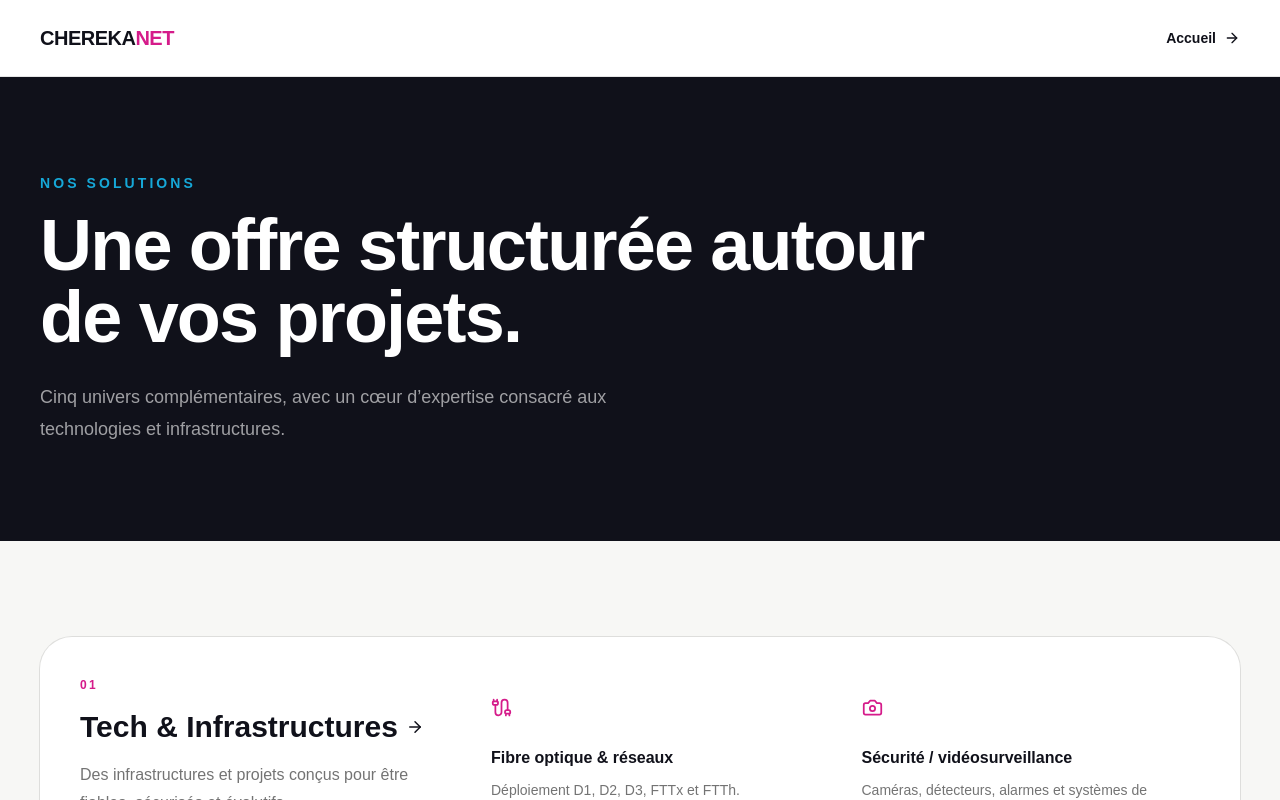
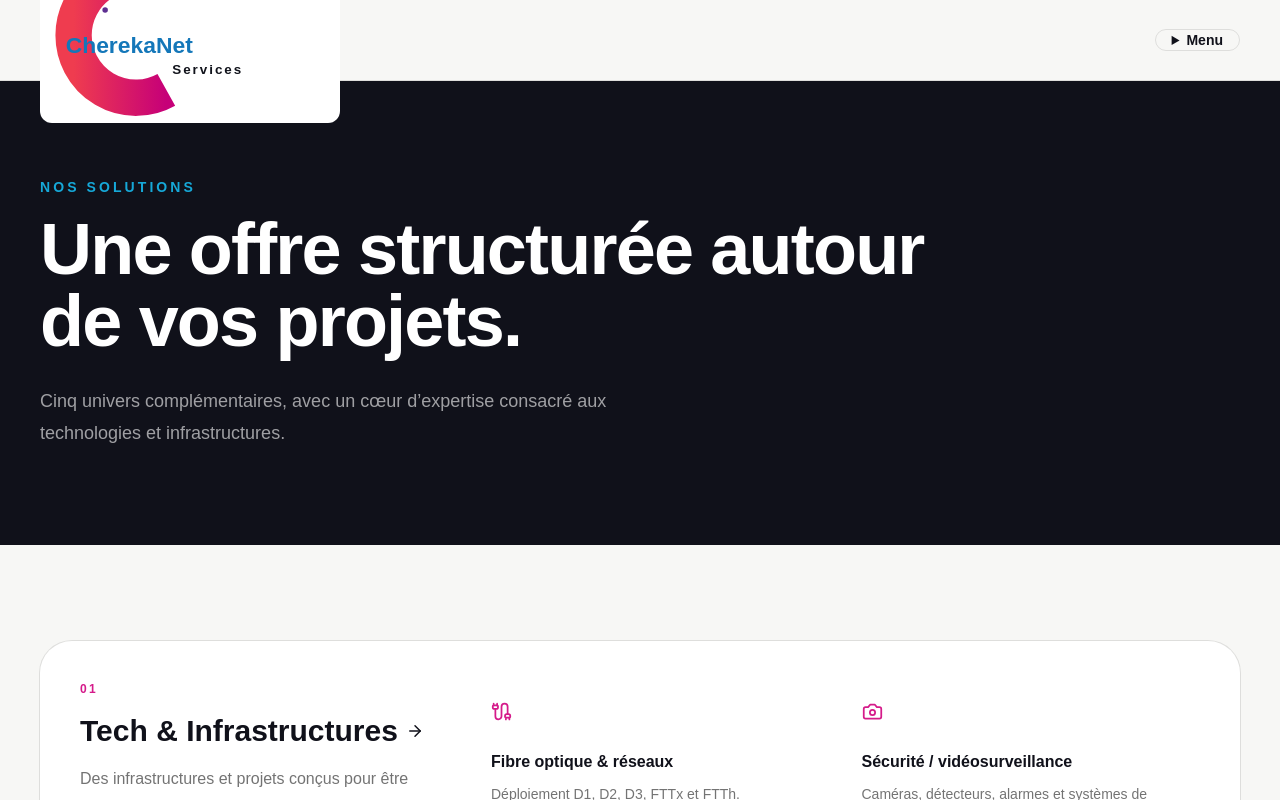
Before and after one commit to stevendolela/cherekanet, a Next.js app: page /solutions in a window 1280 px wide. Shown: the top 800 px of the page. Built offline with nearby package versions, Linux system fonts and the light colour scheme.

Commit message:
refactor: use shared header on solutions page

```diff
--- a/app/solutions/page.tsx
+++ b/app/solutions/page.tsx
@@ -1,4 +1,5 @@
 import Link from "next/link";
+import SiteHeader from "../../components/SiteHeader";
 import { ArrowRight, Cable, Camera, CheckCircle2, Lightbulb, Network, Smartphone } from "lucide-react";
 
 const groups = [
@@ -56,12 +57,7 @@ const groups = [
 export default function SolutionsPage() {
   return (
     <main className="min-h-screen bg-[#f7f7f5]">
-      <header className="border-b border-black/10 bg-white">
-        <div className="mx-auto flex max-w-7xl items-center justify-between px-6 py-6 lg:px-10">
-          <Link href="/" className="text-xl font-black tracking-tight">CHEREKA<span className="text-[#d51b8a]">NET</span></Link>
-          <Link href="/" className="inline-flex items-center gap-2 text-sm font-bold">Accueil <ArrowRight size={16}/></Link>
-        </div>
-      </header>
+      <SiteHeader />
       <section className="bg-[#10111a] px-6 py-24 text-white lg:px-10">
         <div className="mx-auto max-w-7xl">
           <p className="text-sm font-bold uppercase tracking-[.22em] text-[#16a8d8]">Nos solutions</p>
```
